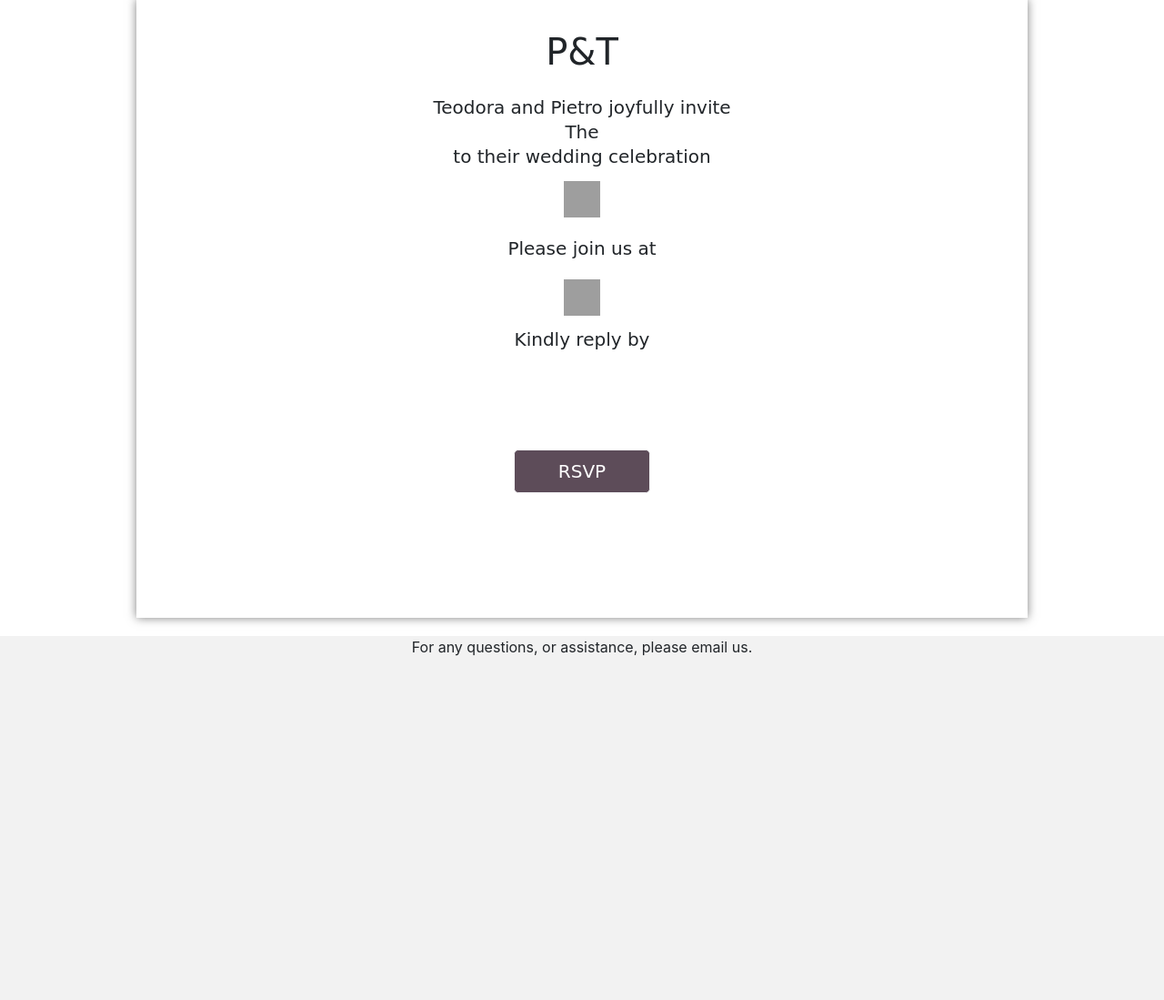
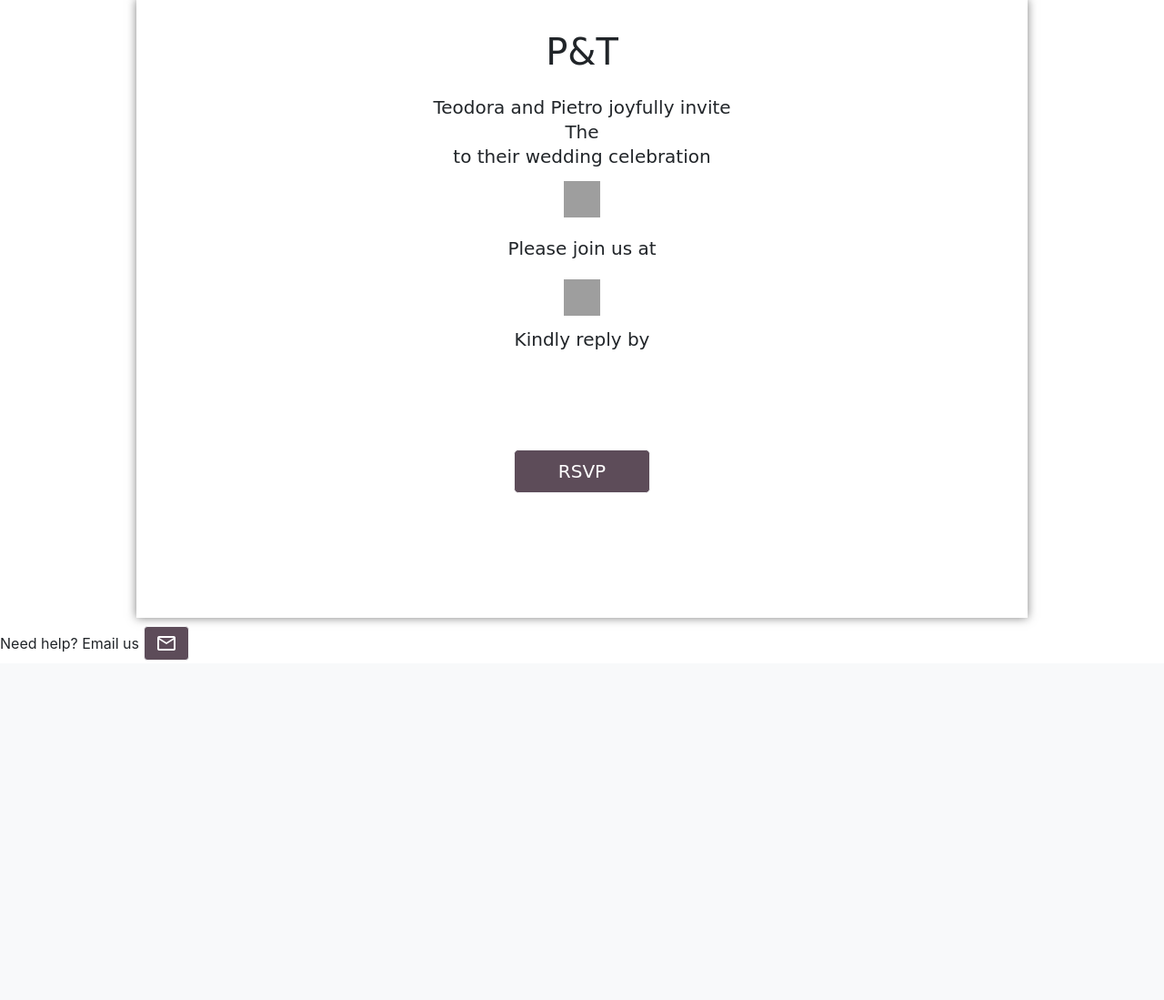
Before and after one commit to pietro-andreoli/WeddingManager, a Django app: template WeddingManagerSite/InvitationManager/templates/InvitationManager/your_invitation.html in a window 1280 px wide. Shown: the part 76-1175 px from the top of the page at 91% size. After the commit the page ends 802 px from the top, so only its background shows below. Run offline with Django 3.2, Linux system fonts and the light colour scheme; the template is opened without the code that fills it, so the values that code supplies are empty; parts of the project's set-up code (start-up, migrations or seed data) failed here and were passed over; some libraries are stand-ins or nearby versions; some web fonts are replaced; grey boxes are pictures that could not be loaded.

Commit message:
Add mail button in footer

```diff
--- a/WeddingManagerSite/InvitationManager/static/InvitationManager/css/footer.css
+++ /dev/null
@@ -1,6 +0,0 @@
-.footerContainer {
-	background-color: rgba(0, 0, 0, 0.05);
-	display: flex;
-	justify-content: center;
-	height: 50vh;
-}
--- a/WeddingManagerSite/InvitationManager/templates/InvitationManager/footer.html
+++ b/WeddingManagerSite/InvitationManager/templates/InvitationManager/footer.html
@@ -8,18 +8,44 @@
 	<title>Document</title>
 	<link rel="stylesheet" href="{% static "InvitationManager/css/styles.css" %}">
 	<link rel="stylesheet" href="{% static "InvitationManager/css/footer.css" %}">
+	<link rel="stylesheet" href="https://fonts.googleapis.com/css2?family=Material+Symbols+Outlined:opsz,wght,FILL,GRAD@48,400,0,0" />
 	<style type="text/css">
 		{% comment %} .footerContainer {
 			background-color: rgba(0, 0, 0, 0.5);
 			display: flex;
 		} {% endcomment %}
+
+		.footerContainer {
+			max-height: 30px;
+			display: flex;
+			align-items: center;
+			background: unset;
+			padding-bottom: 15px;
+
+		}
+
+		.mailButton {
+			background-color: rgb(93, 76, 89) !important;
+			text-decoration: none !important;
+			color: white !important;
+			display: flex;
+		}
+
+		.mailButton:hover {
+			box-shadow: inset 0 0 100px 100px rgba(255, 255, 255, 0.2);
+		}
 	</style>
 </head>
 <body>
 	<div class="footerContainer">
-		<footer>
-			For any questions, or assistance, please email us.
-		</footer>
+		<span style="padding-right: 5px;">
+			Need help? Email us
+		</span>
+		<button type="button" class="btn btn-light mailButton">
+			<span class="material-symbols-outlined">
+				mail
+			</span>
+		</button>
 	</div>
 </body>
 </html>
--- a/WeddingManagerSite/InvitationManager/templates/InvitationManager/your_invitation.html
+++ b/WeddingManagerSite/InvitationManager/templates/InvitationManager/your_invitation.html
@@ -100,11 +100,16 @@
 			text-decoration: none !important;
 		}
 
+		.pageContainer {
+			max-height: 100vh;
+		}
+
 	</style>
 </head>
 
 <body>
 
+	<div class="pageContainer">
 
 	<div>
 
@@ -174,6 +179,7 @@
 
 		{% include "InvitationManager/footer.html" %}
 	</div>
+	</div>
 </body>
 
 </html>
```
